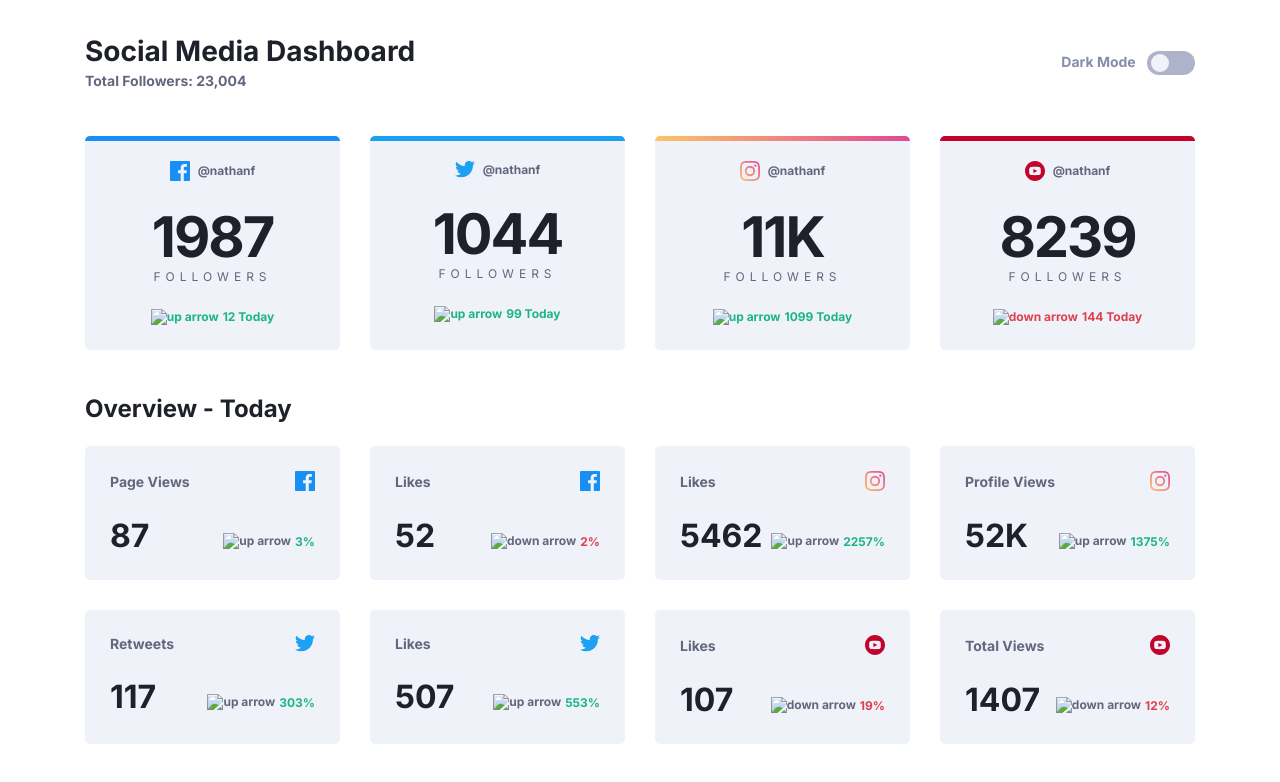
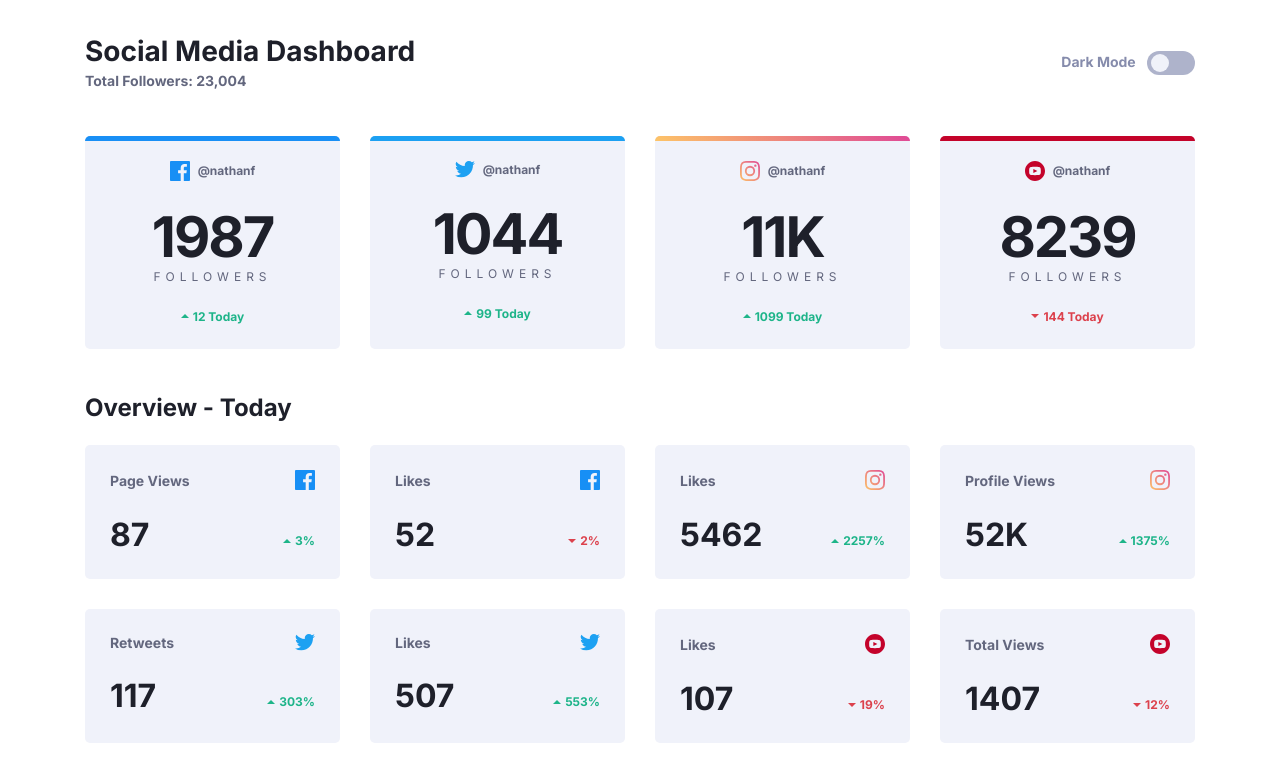
Before and after one commit to mohitkalme/Frontend-Mentor-social-media-dashboard, a website: page index.html in a window 1280 px wide. Drawn offline with Linux system fonts and the light colour scheme; the site is published under a folder, as on GitHub Pages, so addresses that start at the root find nothing.

Commit message:
Project-status: completed

```diff
--- a/index.html
+++ b/index.html
@@ -57,7 +57,7 @@
             <div class="card__label">Followers</div>
           </div>
           <div class="card__change card__change--up">
-            <img src="/images/icon-up.svg" alt="up arrow" >
+            <img src="./images/icon-up.svg" alt="up arrow" >
             <div class="card__number">
               12 Today
             </div>
@@ -77,7 +77,7 @@
             <div class="card__label">Followers</div>
           </div>
           <div class="card__change card__change--up">
-            <img src="/images/icon-up.svg" alt="up arrow" >
+            <img src="./images/icon-up.svg" alt="up arrow" >
             <div class="card__number">
               99 Today
             </div>
@@ -97,7 +97,7 @@
             <div class="card__label">Followers</div>
           </div>
           <div class="card__change card__change--up">
-            <img src="/images/icon-up.svg" alt="up arrow" >
+            <img src="./images/icon-up.svg" alt="up arrow" >
             <div class="card__number">
               1099 Today
             </div>
@@ -117,7 +117,7 @@
             <div class="card__label">Followers</div>
           </div>
           <div class="card__change card__change--down">
-            <img src="/images/icon-down.svg" alt="down arrow" >
+            <img src="./images/icon-down.svg" alt="down arrow" >
             <div class="card__number">
               144 Today
             </div>
@@ -140,7 +140,7 @@
             <div class="overview__numbers">
               <div class="overview__count">87</div>
               <div class="overview__percentage">
-                <img src="/images/icon-up.svg" alt="up arrow">
+                <img src="./images/icon-up.svg" alt="up arrow">
                 <div class="overview__percentage--up">
                 3%
               </div>
@@ -157,7 +157,7 @@
             <div class="overview__numbers">
               <div class="overview__count">52</div>
               <div class="overview__percentage">
-                <img src="/images/icon-down.svg" alt="down arrow">
+                <img src="./images/icon-down.svg" alt="down arrow">
                 <div class="overview__percentage--down">
                 2%
               </div>
@@ -174,7 +174,7 @@
             <div class="overview__numbers">
               <div class="overview__count">5462</div>
               <div class="overview__percentage">
-                <img src="/images/icon-up.svg" alt="up arrow">
+                <img src="./images/icon-up.svg" alt="up arrow">
                 <div class="overview__percentage--up">
                 2257%
               </div>
@@ -191,7 +191,7 @@
             <div class="overview__numbers">
               <div class="overview__count">52K</div>
               <div class="overview__percentage">
-                <img src="/images/icon-up.svg" alt="up arrow">
+                <img src="./images/icon-up.svg" alt="up arrow">
                 <div class="overview__percentage--up">
                 1375%
               </div>
@@ -208,7 +208,7 @@
             <div class="overview__numbers">
               <div class="overview__count">117</div>
               <div class="overview__percentage">
-                <img src="/images/icon-up.svg" alt="up arrow">
+                <img src="./images/icon-up.svg" alt="up arrow">
                 <div class="overview__percentage--up">
                 303%
               </div>
@@ -225,7 +225,7 @@
             <div class="overview__numbers">
               <div class="overview__count">507</div>
               <div class="overview__percentage">
-                <img src="/images/icon-up.svg" alt="up arrow">
+                <img src="./images/icon-up.svg" alt="up arrow">
                 <div class="overview__percentage--up">
                 553%
               </div>
@@ -242,7 +242,7 @@
             <div class="overview__numbers">
               <div class="overview__count">107</div>
               <div class="overview__percentage">
-                <img src="/images/icon-down.svg" alt="down arrow">
+                <img src="./images/icon-down.svg" alt="down arrow">
                 <div class="overview__percentage--down">
                 19%
               </div>
@@ -259,7 +259,7 @@
             <div class="overview__numbers">
               <div class="overview__count">1407</div>
               <div class="overview__percentage">
-                <img src="/images/icon-down.svg" alt="down arrow">
+                <img src="./images/icon-down.svg" alt="down arrow">
                 <div class="overview__percentage--down">
                 12%
               </div>
```
